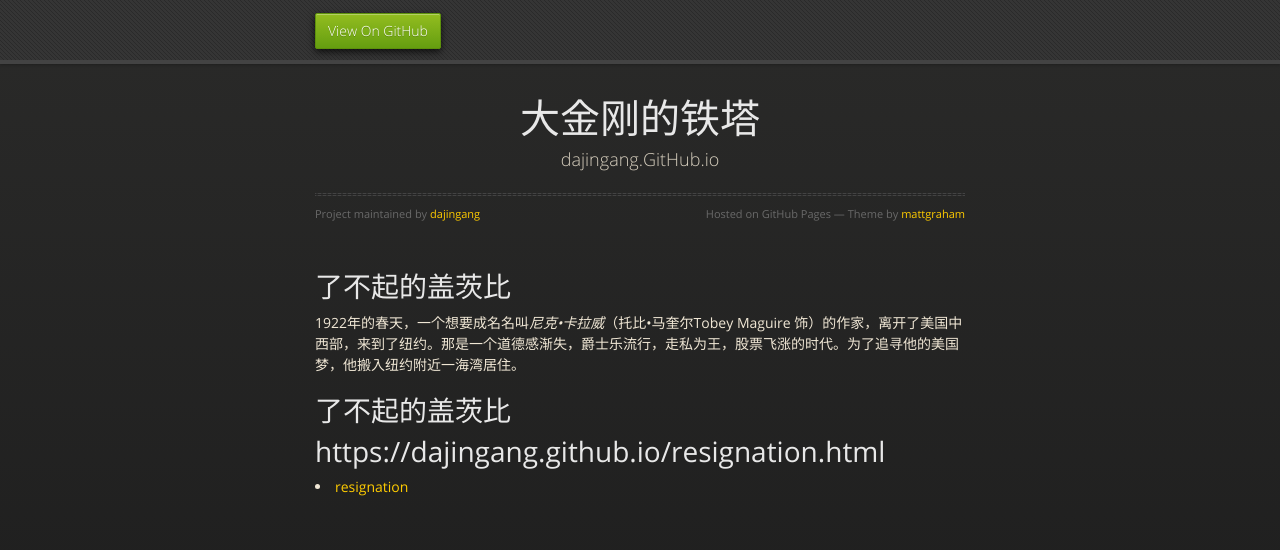
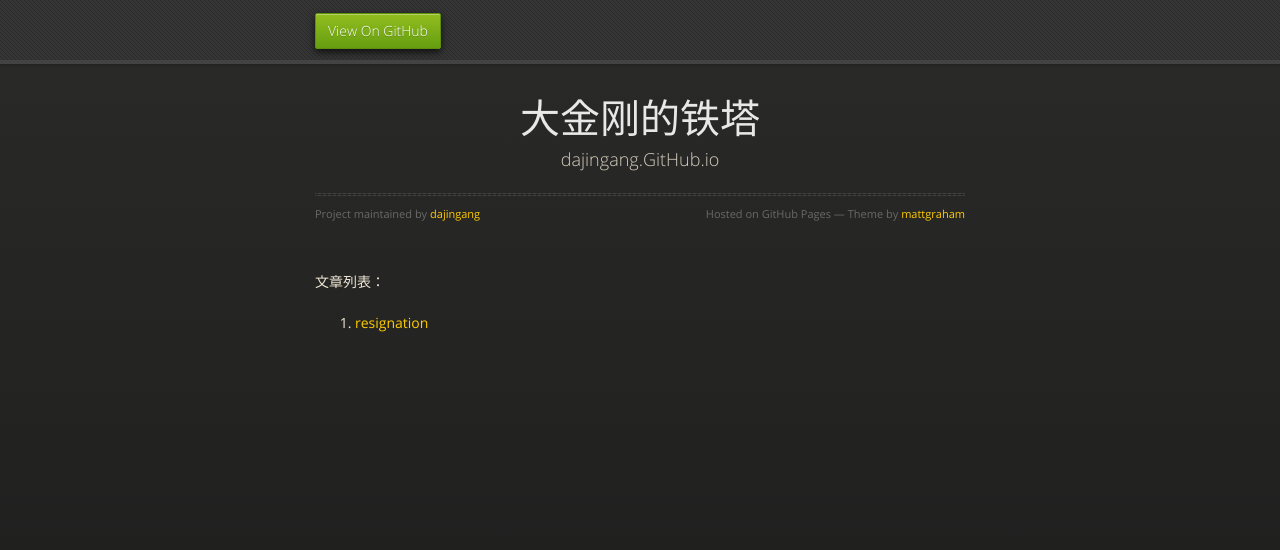
Before and after one commit to dajingang/dajingang.github.io, a plain HTML site: page index.html in a window 1280 px wide. Drawn offline with nearby package versions, Linux system fonts and the light colour scheme.

Commit message:
Update index.html

```diff
--- a/index.html
+++ b/index.html
@@ -36,13 +36,11 @@
         </div>
 
         <div id="main">
-          <h1>了不起的盖茨比</h1>
-          <p>1922年的春天，一个想要成名名叫<em>尼克•卡拉威</em>（托比•马奎尔Tobey Maguire 饰）的作家，离开了美国中西部，来到了纽约。那是一个道德感渐失，爵士乐流行，走私为王，股票飞涨的时代。为了追寻他的<span>美国梦</span>，他搬入纽约附近一海湾居住。</p>
-          <h1>了不起的盖茨比</h1>
-          <h1>https://dajingang.github.io/resignation.html</h1>
-          <li>
-            <a href="/resignation.html">resignation</a>
-           </li>
+          <p>文章列表：</p>
+          <ol>
+            <li> <a href="/resignation.html">resignation</a></li>
+          </ol>
+
         </div>
 
 
```
